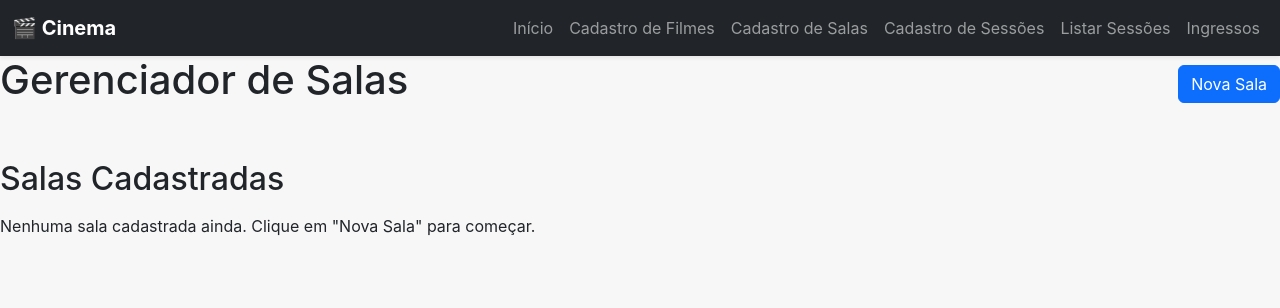
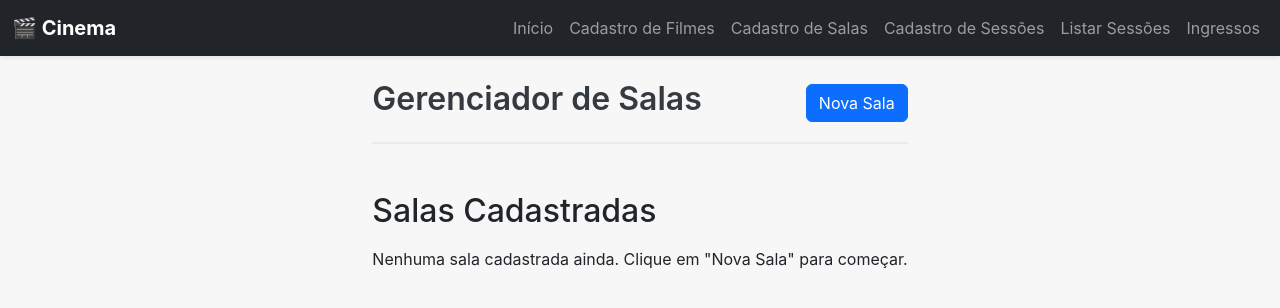
Before and after one commit to Beneguen75/Projeto-cinema, a React (Vite) app in the folder frontend/: page /salas/cadastro in a window 1280 px wide. Shown: the top 308 px of the page. Built offline with nearby package versions, Linux system fonts and the light colour scheme.

Commit message:
Update RoomManagementPage.tsx

```diff
--- a/frontend/src/features/rooms/pages/RoomManagementPage.tsx
+++ b/frontend/src/features/rooms/pages/RoomManagementPage.tsx
@@ -85,14 +85,12 @@ const RoomManagementPage: React.FC = () => {
 
 
   return (
-    // Se você criar RoomManagementPage.module.css, use as classes aqui
-    // <div className={stylesPage.pageContainer}>
-    <div>
-      <div className="d-flex justify-content-between align-items-center mb-4"> {/* Ou stylesPage.pageHeader */}
-        <h1>Gerenciador de Salas</h1> {/* Ou stylesPage.pageTitle */}
+    <div className={stylesPage.pageWrapper}> {/* <--- Adiciona o wrapper aqui */}
+      <div className={stylesPage.pageHeader}>
+        <h1 className={stylesPage.pageTitle}>Gerenciador de Salas</h1>
         {!showForm && (
           <button
-            className="btn btn-primary" /* Ou `btn btn-primary ${stylesPage.addButton}` */
+            className={`btn btn-primary ${stylesPage.addButton}`}
             onClick={() => { setEditingRoom(undefined); setShowForm(true); }}
           >
             Nova Sala
```
